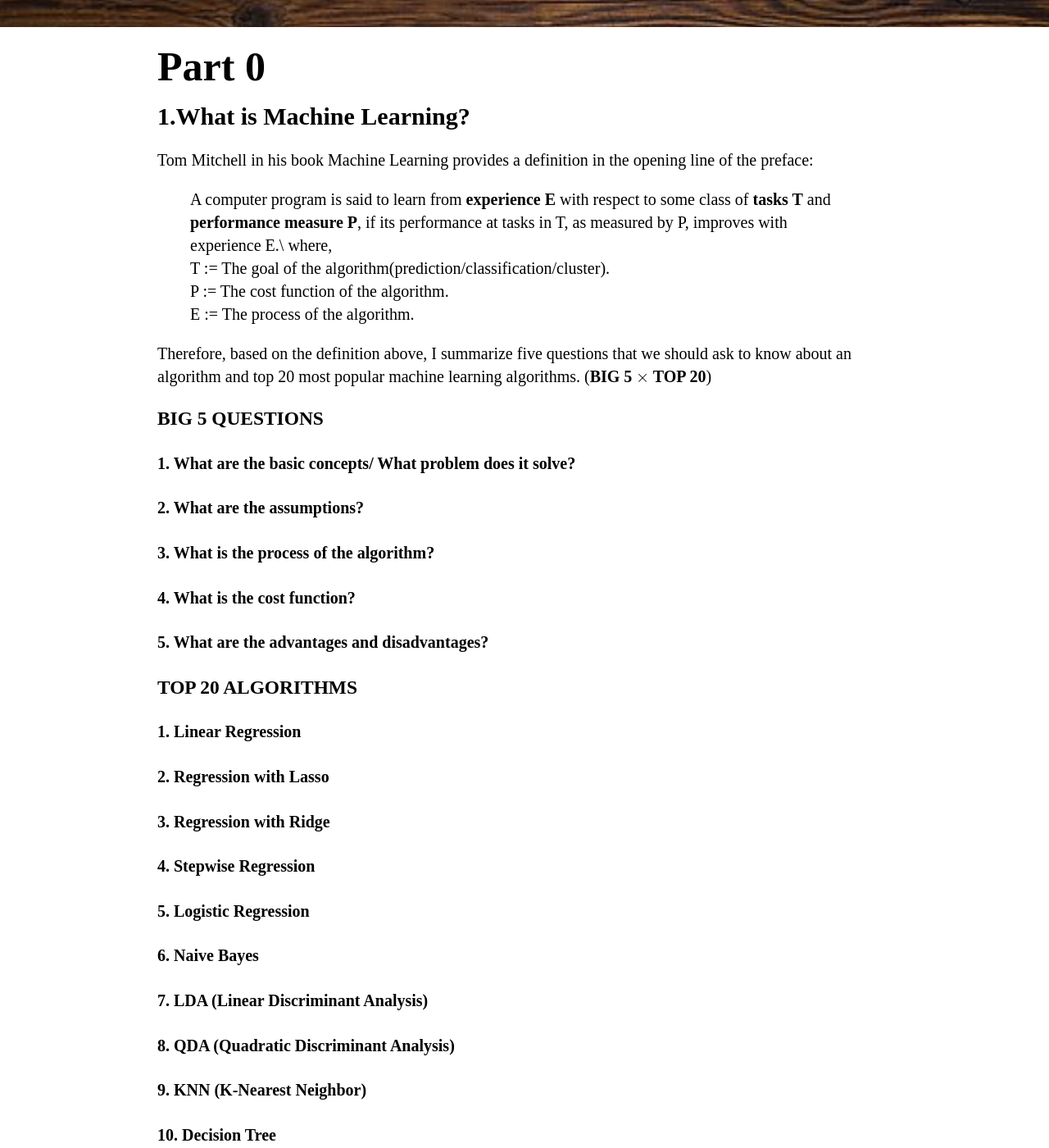
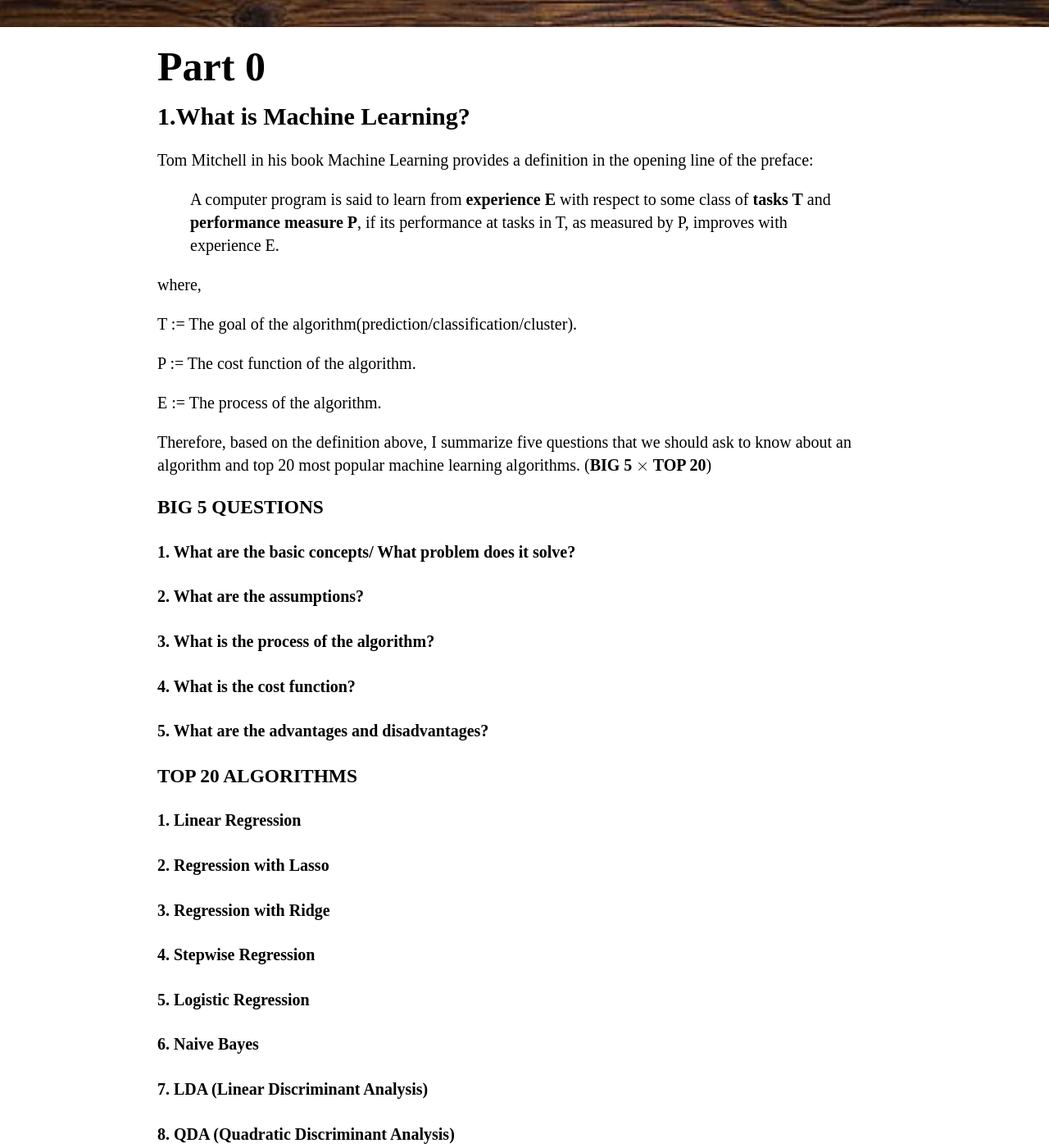
Before and after one commit to zf2169/zf2169.github.io, a Jekyll site: the page built from _posts/2018-11-25-Machine-Learning-Algorithms-Summary-I.md, in a window 1280 px wide and 1400 px high, scrolled down 425 px. Shown: the whole window at 82% size. Built offline with Jekyll 4.4.1, drawn with Linux system fonts in a browser that asks for light colours; formulas are drawn with MathJax 3; some of the changed text lies outside the part shown.

```diff
--- a/_posts/2018-11-25-Machine-Learning-Algorithms-Summary-I.md
+++ b/_posts/2018-11-25-Machine-Learning-Algorithms-Summary-I.md
@@ -7,10 +7,14 @@ date: 2018-11-25
 # Part 0
 ## 1.What is Machine Learning?
 Tom Mitchell in his book Machine Learning provides a definition in the opening line of the preface:
-> A computer program is said to learn from **experience E** with respect to some class of **tasks T** and **performance measure P**, if its performance at tasks in T, as measured by P, improves with experience E.\\
-where,\\
-T := The goal of the algorithm(prediction/classification/cluster).\\
-P := The cost function of the algorithm.\\
+> A computer program is said to learn from **experience E** with respect to some class of **tasks T** and **performance measure P**, if its performance at tasks in T, as measured by P, improves with experience E.
+
+where,
+
+T := The goal of the algorithm(prediction/classification/cluster).
+
+P := The cost function of the algorithm.
+
 E := The process of the algorithm.
 
 Therefore, based on the definition above, I summarize five questions that we should ask to know about an algorithm and top 20 most popular machine learning algorithms. (**BIG 5 $$\times$$ TOP 20**)
@@ -33,9 +37,9 @@ Therefore, based on the definition above, I summarize five questions that we sho
 #### 8. QDA (Quadratic Discriminant Analysis)
 #### 9. KNN (K-Nearest Neighbor)
 #### 10. Decision Tree
-#### 11. Gradient Boosting
-#### 12. Ada-Boost
-#### 13. Random Forest
+#### 11. Random Forest
+#### 12. Gradient Boosting
+#### 13. Ada-Boost
 #### 14. Neural Network
 #### 15. K-means Clustering
 #### 16. SVM (Support Vector Machine)
@@ -43,6 +47,7 @@ Therefore, based on the definition above, I summarize five questions that we sho
 #### 18. Bias-Variance Trade-off
 #### 19. Learning Curves
 #### 20. Anomaly Detection
+
 
 # Part I: TOP 20 $$\times$$ BIG 5
 ## 1. Linear Regression
```
